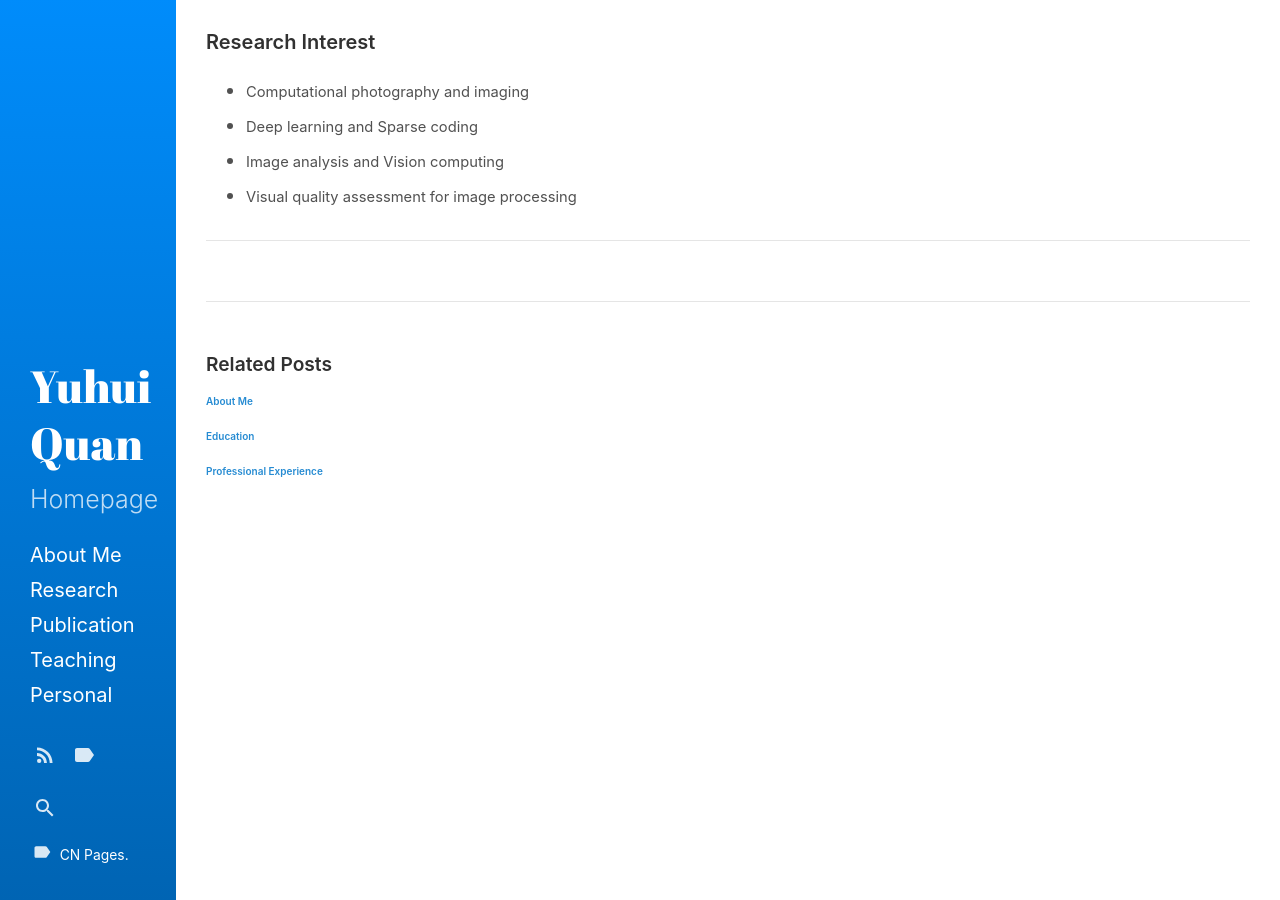
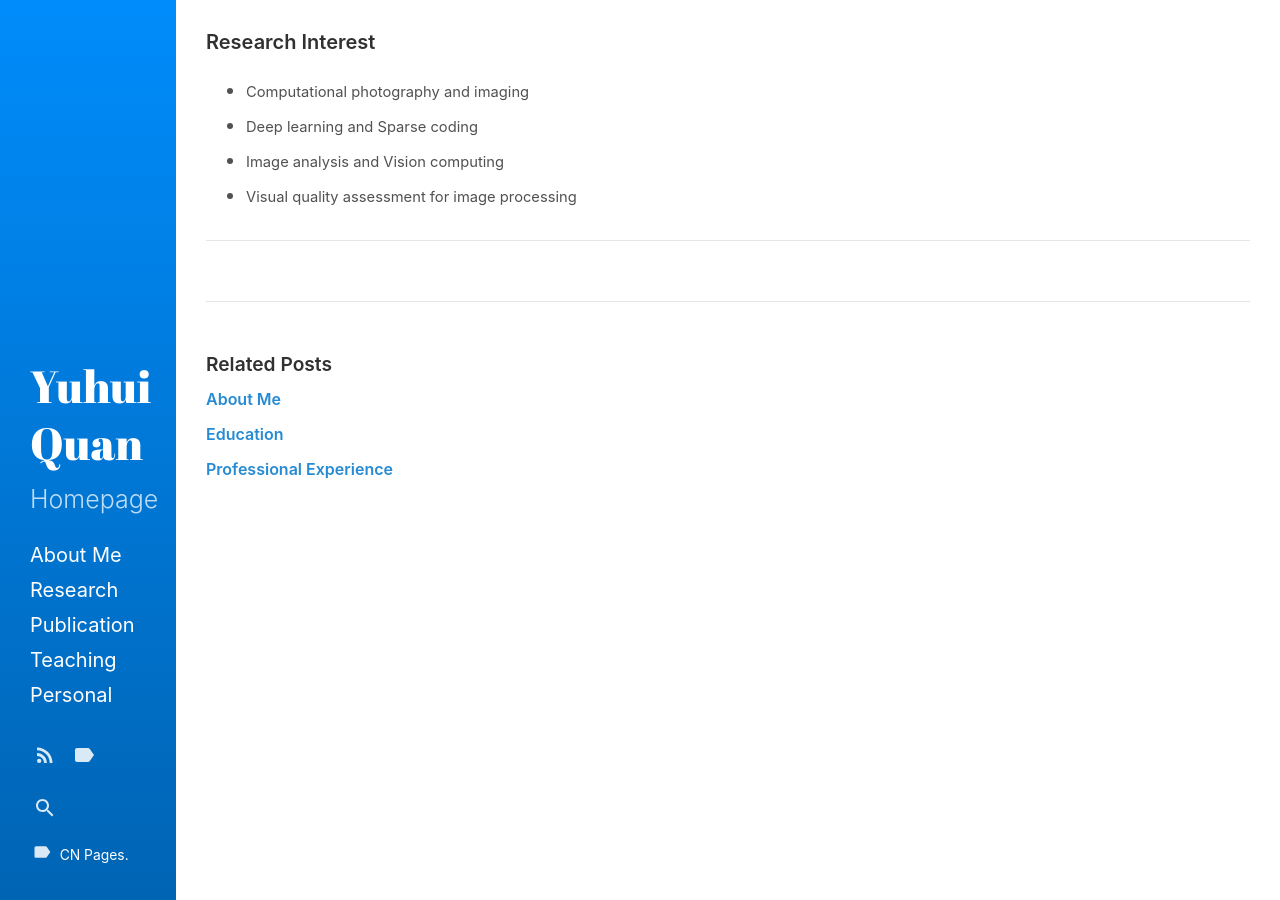
Before and after one commit to Dofboom/Dofboom.github.io, a Jekyll site: the page built from _posts/2020-5-30-a_ainterest.md, in a window 1280 px wide. Built offline with Jekyll 4.4.1, drawn with Linux system fonts in a browser that asks for light colours.

Commit message:
Update related_posts.html

```diff
--- a/_includes/related_posts.html
+++ b/_includes/related_posts.html
@@ -5,7 +5,7 @@
       <li "font-size:100%">
         <h5>
           <a href="{{ post.url | relative_url }}">
-               <font size=0.85rem>{{ post.title }}</font>
+               <font size=3>{{ post.title }}</font>
           </a>
         </h5>
       </li>
```
